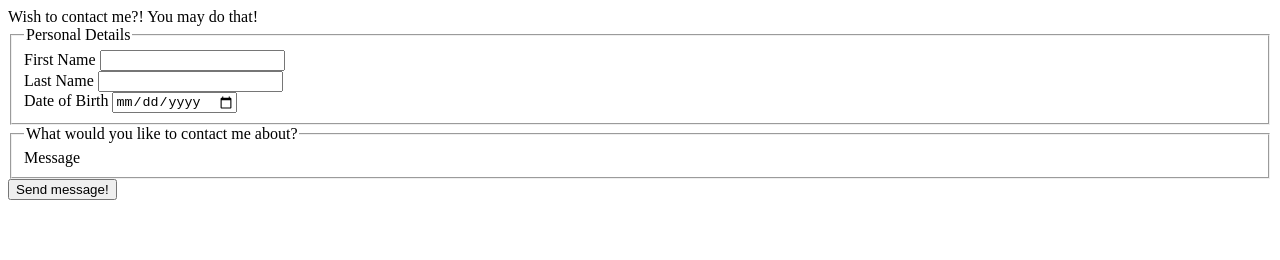
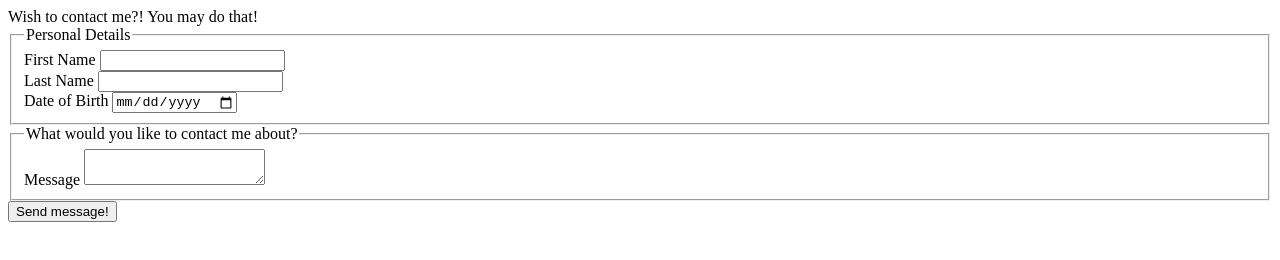
Before and after one commit to vrtjne/Portfolio, a plain HTML site: page pages/contact.html in a window 1280 px wide. Drawn offline with Linux system fonts and the light colour scheme.

Commit message:
Added message box area

```diff
--- a/pages/contact.html
+++ b/pages/contact.html
@@ -27,6 +27,7 @@
                 <fieldset>
                     <legend>What would you like to contact me about?</legend>
                     <label for="message">Message</label>
+                    <textarea id="Message"></textarea>
 
                 </fieldset>
                 <button type="submit">Send message!</button>
```
